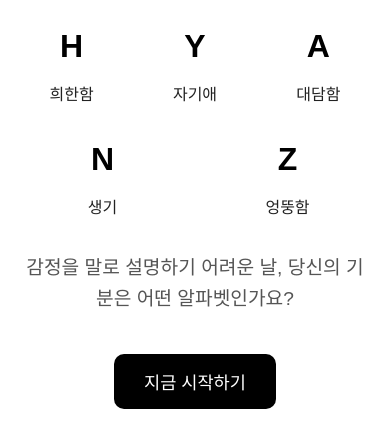
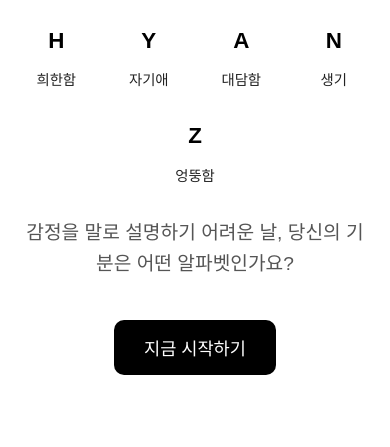
Before and after one commit to goddessszang/goddessszang.github.io, a plain HTML site: page index.html in a window 390 px wide. Shown: the part 537-984 px from the top of the page. Drawn offline with Linux system fonts and the light colour scheme.

Commit message:
Update 04_style.css

```diff
--- a/04_style.css
+++ b/04_style.css
@@ -78,3 +78,18 @@ h1 {
   margin-bottom: 5px;
   color: #000;
 }
+
+@media (max-width: 768px) {
+  .emotion-letter {
+    font-size: 1.4rem;
+  }
+
+  .emotion-list p {
+    font-size: 0.9rem;
+  }
+
+  .emotion-list li {
+    flex: 1;
+    min-width: 60px;
+  }
+}
```
